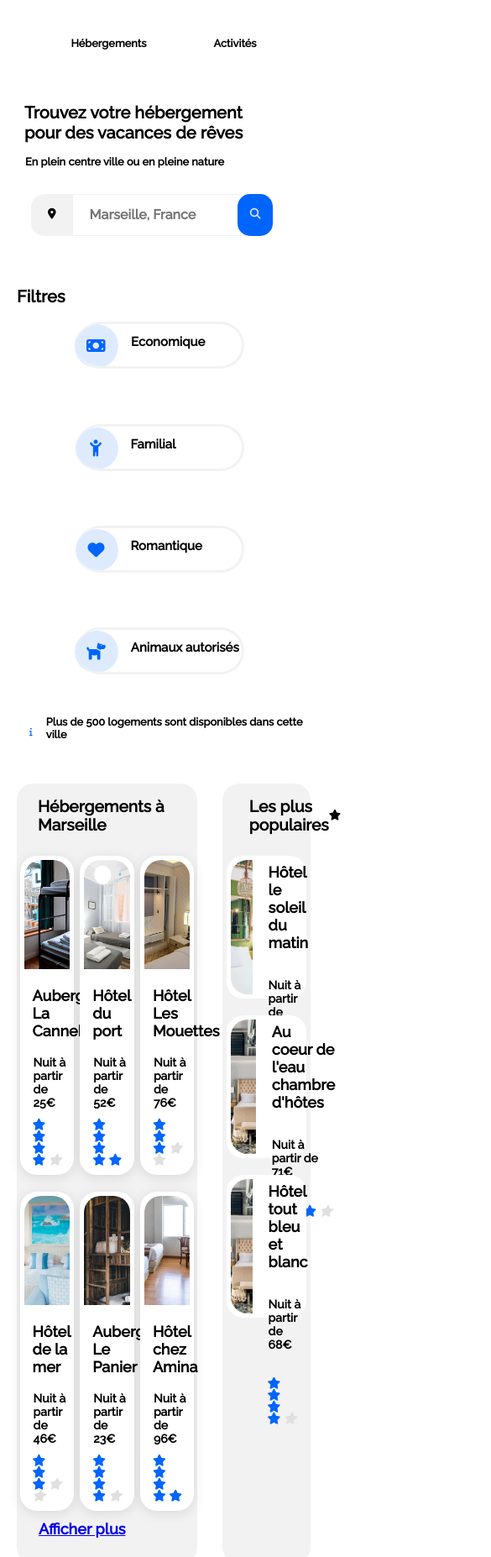
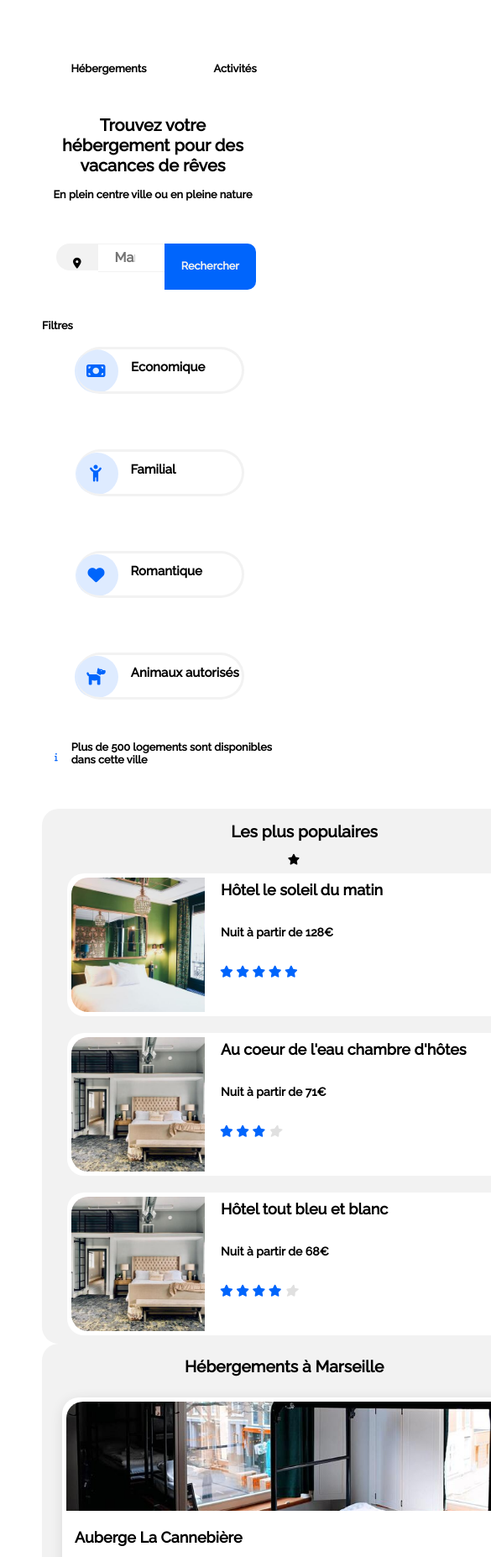
Before and after one commit to Dteeech/projet2V2, a plain HTML site: page index.html in a window 390 px wide. Shown: the part 146-2000 px from the top of the page at 84% size, 585 px wide, since content can reach past the window. Drawn offline with Linux system fonts and the light colour scheme.

Commit message:
responsive du header des filtres du aside et de hebergement terminé, modification de quelques class et id

```diff
--- a/assets/css/style.css
+++ b/assets/css/style.css
@@ -15,11 +15,13 @@ html {
 body {
   font:bold 80% "Raleway", serif;
   display: block;
+
 }
 
 #page {
-  max-width: 1600px;
+  max-width: 1400px;
   margin: auto;
+  margin:50px;
 }
 
 
@@ -50,8 +52,8 @@ nav {
   padding-right: 40px;
 }
 
-.nav__links {
-  padding-top: 60px;
+.header__nav__links {
+  padding-top: 40px;
   padding-left: 40px;
   padding-right: 40px;
   text-decoration: none;
@@ -59,7 +61,7 @@ nav {
   color: black;
 }
 
-.nav__links:hover {
+.header__nav__links:hover {
   padding-top: 40px;
   border-top: 3px solid #0065fc;
 }
@@ -70,12 +72,7 @@ nav {
 
 /*section main__recherche*/
 
-main{
-  margin: 20px;
-
-}
-
-.main__recherche {
+#main__recherche {
   margin: 5px;
   padding: 30px;
   padding-left: 4px;
@@ -85,22 +82,32 @@ h1 {
   font-size: 20px;
 }
 
+#main__recherche__intro {
+  display: flex;
+  text-align: center;
+  flex-direction: column;
+}
+
+#main__recherche__intro p{
+  justify-content: center;
+}
+
 /*fin section*/
 
-.form {
+#main__recherche form {
   display: flex;
   flex-direction: row;
   padding-top: 20px;
 }
 
-.form__locationdot {
+.main__recherche__form__locationdot {
   background-color: #f2f2f2;
   padding: 1rem 1.25rem;
   border-radius: 1rem 0 0 1rem;
   text-align: center;
 }
 
-.form__boutton {
+.main__recherche__form__boutton {
   background-color: #0065fc;
   color: #f2f2f2;
   font-weight: bold;
@@ -110,16 +117,16 @@ h1 {
   border-radius: 0px 10px 10px 0px;
 }
 
-.form__boutton {
+.main__recherche__form__boutton {
   color: #f2f2f2;
 }
 
-.mobile__boutton{
+.main__recherche__mobile__boutton{
   display: none;
 }
 
 
-.form__barreDeRecherche {
+.main__recherche__form__barreDeRecherche {
   border-right: none;
   border-left: none;
   border-top: #f2f2f2 1px solid;
@@ -132,12 +139,12 @@ h1 {
 }
 
 /*barre de recherche*/
-.fa-location-dot {
+#main__recherche .fa-location-dot {
   background-color: #f2f2f2;
 }
 /*Filtres de recherche*/
 
-.category {
+.main__filters{
 
   flex-direction: row;
   flex-wrap: wrap;
@@ -302,7 +309,7 @@ h2 {
   background-color: #F2F2F2;
   border-radius: 20px;
   width: 70%;
-  height: 100%;
+
   margin-right: 30px;
 }
 
@@ -445,8 +452,7 @@ color: #0065fc;
 /*Activité Marseille*/
 
 #main__activites {
-  margin: 50px;
-
+  width: 100%;
 }
 
 #main__activites__block {
@@ -708,21 +714,76 @@ footer a:hover {
 
  /*hebergement */
  #main__hebergements{
+   display: flex;
+   width: 100% ;
+   max-width: 900px;
+    min-width: 600px;
+   flex-direction: column-reverse;
+   justify-content: center;
 
  }
  #main__hebergements__block{
+  width: 100%;
+
+ }
+ #main__hebergements__block h2{
+margin-left:170px;
+}
 
 
- }
- /*comment faire passer le aside
- avant hebergemement ?*/
+ #main__hebergements__block__cards{
+ height: 50%;
 
- #main__hebergements__block h2{
-   justify-content: center;
+  }
+
+  .main__hebergements__block__cards__card{
+    width: 92%;
 
 
+
+  }
+
+  /* Les plus populaires */
+
+  #main__hebergement__aside{
+  max-width: 900px;
+  min-width: 600px;
+  width: 100%;
+ }
+
+ /*comment faire passer le aside
+ avant hebergemement ? column reverse dans
+ le  maine block hebergement*/
+
+ /* Partie activités */
+
+ .main__activites{
+  width: 100%;
+  max-width: 900px;
+  min-width: 600px;
 }
 
-#main__hebergements__block__cards{
+ .main__activites__block{
+   flex-direction: column;
+ }
 
-}
+ .main__activites__block__large_card{
+   width: 100%;
+   max-width: 900px;
+    min-width: 600px;
+
+ }
+
+ .main__activites__block__double{
+  width: 100%;
+  max-width: 900px;
+    min-width: 600px;
+ }
+ .main__activites__block__large_card {
+  width: 100%;
+  height: 187px;
+ }
+ .main__activites__block__large_card img {
+   width: 100%;
+   height: 187px;
+ }
--- a/index.html
+++ b/index.html
@@ -41,9 +41,9 @@
 
         <nav>
 
-          <a class="nav__links" href="#">Hébergements</a>
+          <a class="header__nav__links" href="#">Hébergements</a>
 
-          <a class="nav__links" href="#">Activités</a>
+          <a class="header__nav__links" href="#">Activités</a>
 
         </nav>
 
@@ -52,30 +52,34 @@
 
       <main>
 
-        <section class="main__recherche">
+        <section id="main__recherche">
         <!--Section recherche-->
+
+        <div id="main__recherche__intro">
 
           <h1>Trouvez votre hébergement pour des vacances de rêves</h1>
 
+
           <p>En plein centre ville ou en pleine nature</p>
 
+        </div>
         <form method="post" action="traitement.php">
 
-          <span class="form__locationdot"><i class="fa-solid fa-location-dot"></i></span>
+          <span class="main__recherche__form__locationdot"><i class="fa-solid fa-location-dot"></i></span>
           <!--barre de recherche-->
           <input
-            class="form__barreDeRecherche"
+            class="main__recherche__form__barreDeRecherche"
             type="search"
             placeholder="Marseille, France"
             size="1"
           />
 
-          <button type="submit" class="mobile__boutton">
+          <button type="submit" class="main__recherche__mobile__boutton">
 
             <i class="fa-solid fa-magnifying-glass"></i>
 
           </button>
-          <input type="submit" value="Rechercher" class="form__boutton">
+          <input type="submit" value="Rechercher" class="main__recherche__form__boutton">
 
 
 
@@ -87,10 +91,10 @@
         <!--filtres de recherche-->
 
 
-        <div class="category">
+        <div class="main__filters">
 
 
-          <div id="filter__title">Filtres</div>
+          <div id="main__filter__title">Filtres</div>
 
           <div id="filter__list">
 
@@ -378,16 +382,15 @@
 
         <article id="main__hebergement__aside">
 
-          <div class="main__hebergement__aside__title">
-
           <h2>Les plus populaires</h2>
 
           <div id="title__star">
 
+
             <i class="fa-solid fa-star"></i>
 
           </div>
-
+          <div class="main__hebergement__aside__title">
 
           </div>
 
```
Lines whose indentation alone changed are shown as unchanged.
